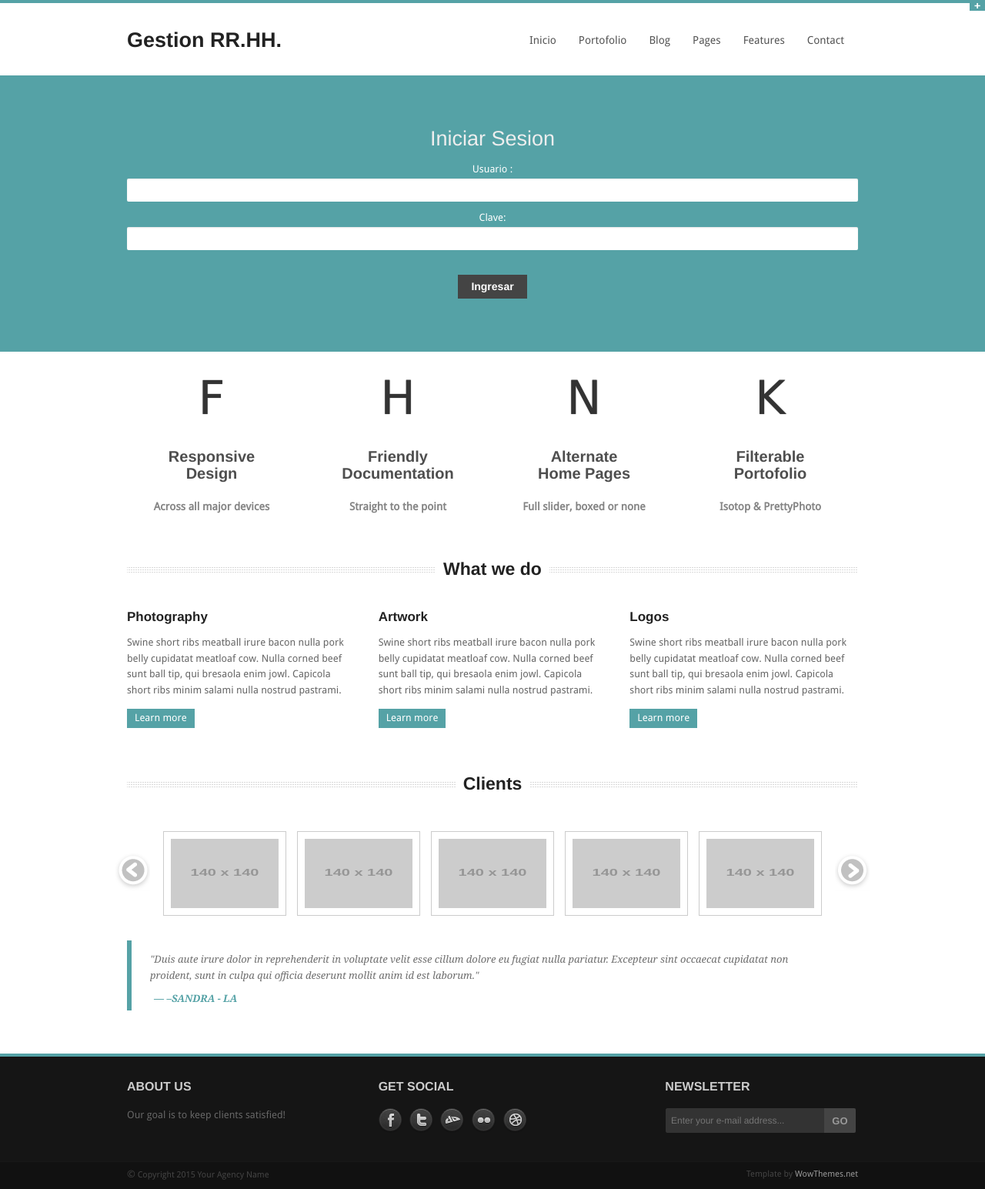
After one commit to nmcantorp/colegios, a PHP site: page /index_anderson.html in a window 1280 px wide. The commit adds this page. Shown: the whole page at 77% size. Run offline with PHP 8.4, Linux system fonts and the light colour scheme; grey boxes labelled with a size stand in for pictures from a placeholder-image service; some libraries are stand-ins or nearby versions.

Commit message:
Ajuste login y conexion

```diff
--- a/clases/conexion.php
+++ b/clases/conexion.php
@@ -6,7 +6,7 @@
 class ClassConexion
 {
 	public $host 	= 'localhost';
-	public $nomBD 	= 'sialen';
+	public $nomBD 	= 'sialen5_rh';
 	public $user 	= 'root';
 	public $pass	= '';
 
--- /dev/null
+++ b/index_anderson.html
@@ -0,0 +1,359 @@
+<!DOCTYPE html>
+<!-- paulirish.com/2008/conditional-stylesheets-vs-css-hacks-answer-neither/ -->
+<!--[if lt IE 7]> <html class="no-js lt-ie9 lt-ie8 lt-ie7" lang="en"> <![endif]-->
+<!--[if IE 7]>    <html class="no-js lt-ie9 lt-ie8" lang="en"> <![endif]-->
+<!--[if IE 8]>    <html class="no-js lt-ie9" lang="en"> <![endif]-->
+<!--[if gt IE 8]><!-->
+<html class="no-js" lang="es">
+<!--<![endif]-->
+<head>
+<meta charset="utf-8"/>
+<!-- Set the viewport width to device width for mobile -->
+<meta name="viewport" content="width=device-width"/>
+<link type="image/x-icon" href="images/favicon.ico" rel="icon"/>
+<title>SEIP RR.HH</title>
+<!-- CSS Files-->
+<link rel="stylesheet" href="stylesheets/style.css">
+<link rel="stylesheet" href="stylesheets/skins/blue.css">
+<!-- skin color -->
+<link rel="stylesheet" href="stylesheets/responsive.css">
+<!-- IE Fix for HTML5 Tags -->
+<!--[if lt IE 9]>
+    <script src="http://html5shiv.googlecode.com/svn/trunk/html5.js"></script>
+  <![endif]-->
+<script type="text/javascript">
+function vacio(q) {
+        for ( i = 0; i < q.length; i++ ) {
+                if ( q.charAt(i) != " " ) {
+                        return true
+                }
+        }
+        return false
+}
+
+//valida que el campo no este vacio y no tenga solo espacios en blanco
+function valida(F)
+{
+        if( vacio(F.usuario.value) == false )
+                {
+                alert("Introduzca un usuario valido.")
+                return false
+                }
+                if( vacio(F.password.value) == false )
+                {
+                alert("Introduzca una clave valida.")
+                return false
+                }
+                  else
+                    {//alert("OK")
+                    //cambiar la linea siguiente por return true para que ejecute la accion del formulario
+                        return true
+                    }
+}
+</script>
+</head>
+<body>
+<!-- HIDDEN PANEL
+================================================== -->
+<div id="panel">
+	<div class="row">
+		<div class="twelve columns">
+            <img src="images/sialen.png" width="40" height="40" class="pics" alt="info">
+			<div class="infotext">
+                <center>SEIP" - MODULO&nbsp;DE&nbsp;RECURSOS&nbsp;HUMANOS.<hr></center>
+			</div>
+		</div>
+	</div>
+</div>
+<p class="slide">
+	<a href="#" class="btn-slide"></a>
+</p>
+<!-- HEADER
+================================================== -->
+<div class="row">
+	<div class="headerlogo four columns">
+		<div class="logo">
+			<a href="index.html">
+			<h4>Gestion RR.HH.</h4>
+			</a>
+		</div>
+	</div>
+	<div class="headermenu eight columns noleftmarg">
+		<nav id="nav-wrap">
+		<ul id="main-menu" class="nav-bar sf-menu">
+			<li class="current">
+			<a href="index.html">Inicio</a>
+			<ul>
+				<li><a href="index2.html">Without slider</a></li>
+			</ul>
+			</li>
+			<li>
+			<a href="#">Portofolio</a>
+			<ul>
+				<li><a href="portofolio2.html">2 Columns</a></li>
+				<li><a href="portofolio3.html">3 Columns</a></li>
+				<li><a href="portofolio4.html">4 Columns</a></li>
+				<li><a href="portofoliodetail.html">Project Details</a></li>
+			</ul>
+			</li>
+			<li>
+			<a href="#">Blog</a>
+			<ul>
+				<li><a href="blogpage1.html">Blog page style 1</a></li>
+				<li><a href="blogpage2.html">Blog page style 2</a></li>
+				<li><a href="blogpage3.html">Blog page style 3</a></li>
+				<li><a href="blogsinglepost.html">Single post</a></li>
+			</ul>
+			</li>
+			<li>
+			<a href="#">Pages</a>
+			<ul>
+				<li><a href="about.html">About us</a></li>
+				<li><a href="services.html">Services</a></li>
+			</ul>
+			</li>
+			<li>
+			<a href="#">Features</a>
+			<ul>
+				<li><a href="columns.html">Columns</a></li>
+				<li><a href="elements.html">Elements</a></li>
+				<li><a href="typography.html">Typography</a></li>
+			</ul>
+			</li>
+			<li>
+			<a href="contact.html">Contact</a>
+			</li>
+		</ul>
+		</nav>
+	</div>
+</div>
+<div class="clear">
+</div>
+<!-- SUBHEADER
+================================================== -->
+<div id="subheader" class="subheadertext" style="padding:50px 0px !Important;">
+	<div class="row">
+		<div class="twelve columns">
+			<div class="noslide">
+                <h3>Iniciar Sesion</h3>
+                    <form name="login" action="clases/validacion.php" method="post" onSubmit="return valida(this);">
+                        <center>
+                        <div class="login">
+                    	    <span>Usuario :</span>
+                    	        <div>
+                                    <input name="usuario" type="text"  maxlength="50" />
+                                </div>
+                        </div>
+                        <div class="login">
+                    	    <span>Clave:</span>
+                    	        <div>
+                                    <input name="password" type="password" maxlength="50"/>
+                                </div>
+                        </div>
+                        </center>
+                        <br>
+                        <input name="ingresar" type="submit" class="medium button" value="Ingresar"/>
+                    </form>
+<!--			<div class="minipause"></div><br/>
+			<a href="#" class="clear actbutton">Ingresar</a>-->
+			</div>
+		</div>
+	</div>
+</div>
+<!-- ANIMATED COLUMNS
+================================================== -->
+<div class="row">
+	<div class="twelve columns">
+		<ul class="ca-menu">
+			<li>
+			<a href="#">
+			<span class="ca-icon">F</span>
+			<div class="ca-content">
+				<h2 class="ca-main">Responsive<br/> Design</h2>
+				<h3 class="ca-sub">Across all major devices</h3>
+			</div>
+			</a>
+			</li>
+			<li>
+			<a href="#">
+			<span class="ca-icon">H</span>
+			<div class="ca-content">
+				<h2 class="ca-main">Friendly<br/> Documentation</h2>
+				<h3 class="ca-sub">Straight to the point</h3>
+			</div>
+			</a>
+			</li>
+			<li>
+			<a href="#">
+			<span class="ca-icon">N</span>
+			<div class="ca-content">
+				<h2 class="ca-main">Alternate<br/> Home Pages</h2>
+				<h3 class="ca-sub">Full slider, boxed or none</h3>
+			</div>
+			</a>
+			</li>
+			<li>
+			<a href="#">
+			<span class="ca-icon">K</span>
+			<div class="ca-content">
+				<h2 class="ca-main">Filterable<br/> Portofolio</h2>
+				<h3 class="ca-sub">Isotop & PrettyPhoto</h3>
+			</div>
+			</a>
+			</li>
+		</ul>
+	</div>
+</div>
+<!-- CONTENT
+================================================== -->
+<div class="row">
+	<div class="twelve columns">
+		<div class="centersectiontitle">
+			<h4>What we do</h4>
+		</div>
+	</div>
+	<div class="four columns">
+		<h5>Photography</h5>
+		<p>
+			 Swine short ribs meatball irure bacon nulla pork belly cupidatat meatloaf cow. Nulla corned beef sunt ball tip, qui bresaola enim jowl. Capicola short ribs minim salami nulla nostrud pastrami.
+		</p>
+		<p>
+			<a href="#" class="readmore">Learn more</a>
+		</p>
+	</div>
+	<div class="four columns">
+		<h5>Artwork</h5>
+		<p>
+			Swine short ribs meatball irure bacon nulla pork belly cupidatat meatloaf cow. Nulla corned beef sunt ball tip, qui bresaola enim jowl. Capicola short ribs minim salami nulla nostrud pastrami.
+		</p>
+		<p>
+			<a href="#" class="readmore">Learn more</a>
+		</p>
+	</div>
+	<div class="four columns">
+		<h5>Logos</h5>
+		<p>
+			 Swine short ribs meatball irure bacon nulla pork belly cupidatat meatloaf cow. Nulla corned beef sunt ball tip, qui bresaola enim jowl. Capicola short ribs minim salami nulla nostrud pastrami.
+		</p>
+		<p>
+			<a href="#" class="readmore">Learn more</a>
+		</p>
+	</div>
+</div>
+<div class="hr">
+</div>
+<!-- CLIENTS
+================================================== -->
+<div class="row">
+	<div class="twelve columns">
+		<div class="centersectiontitle">
+			<h4>Clients</h4>
+		</div>
+	</div>
+	<div class="twelve columns">
+		<div class="image_carousel fitcarousel">
+		<div id="foo2">
+				<img src="http://placehold.it/140x140/222" alt="" width="140" height="140"/>
+				<img src="http://placehold.it/140x140/333" alt="" width="140" height="140"/>
+				<img src="http://placehold.it/140x140/222" alt="" width="140" height="140"/>
+				<img src="http://placehold.it/140x140/333" alt="" width="140" height="140"/>
+				<img src="http://placehold.it/140x140/222" alt="" width="140" height="140"/>
+				<img src="http://placehold.it/140x140/333" alt="" width="140" height="140"/>
+				<img src="http://placehold.it/140x140/222" alt="" width="140" height="140"/>
+				<img src="http://placehold.it/140x140/333" alt="" width="140" height="140"/>
+				<img src="http://placehold.it/140x140/222" alt="" width="140" height="140"/>
+				<img src="http://placehold.it/140x140/333" alt="" width="140" height="140"/>
+				<img src="http://placehold.it/140x140/222" alt="" width="140" height="140"/>
+				<img src="http://placehold.it/140x140/333" alt="" width="140" height="140"/>
+			</div>
+			<div class="clearfix">
+			</div>
+			<a class="prev" id="foo2_prev" href="#"><span>prev</span></a>
+			<a class="next" id="foo2_next" href="#"><span>next</span></a>
+		</div>
+	</div>
+</div>
+<!-- TESTIMONIALS
+================================================== -->
+<div class="row">
+	<div class="twelve columns">
+		<div id="testimonials">
+			<blockquote>
+				<p>
+					 "Lorem ipsum dolor sit amet, consectetur adipisicing elit, sed do eiusmod tempor incididunt ut labore et dolore magna aliqua. Ut enim ad minim veniam, quis nostrud exercitation ullamco laboris nisi ut aliquip ex ea commodo consequat. " <cite>&ndash;Martin - NY</cite>
+				</p>
+			</blockquote>
+			<blockquote>
+				<p>
+					 "Duis aute irure dolor in reprehenderit in voluptate velit esse cillum dolore eu fugiat nulla pariatur. Excepteur sint occaecat cupidatat non proident, sunt in culpa qui officia deserunt mollit anim id est laborum." <cite>&ndash;Sandra - LA</cite>
+				</p>
+			</blockquote>
+			<blockquote>
+				<p>
+					 "Duis aute irure dolor in reprehenderit in voluptate velit esse cillum dolore eu fugiat nulla pariatur. Excepteur sint occaecat cupidatat non proident, sunt in culpa qui officia deserunt mollit anim id est laborum." <cite>&ndash;Jason - MA</cite>
+				</p>
+			</blockquote>
+		</div>
+		<!--end testimonials-->
+	</div>
+</div>
+
+<!-- FOOOTER
+================================================== -->
+<div id="footer">
+	<footer class="row">
+	<p class="back-top floatright">
+		<a href="#top"><span></span></a>
+	</p>
+	<div class="four columns">
+		<h1>ABOUT US</h1>
+		 Our goal is to keep clients satisfied!
+	</div>
+	<div class="four columns">
+		<h1>GET SOCIAL</h1>
+		<a class="social facebook" href="#"></a>
+		<a class="social twitter" href="#"></a>
+		<a class="social deviantart" href="#"></a>
+		<a class="social flickr" href="#"></a>
+		<a class="social dribbble" href="#"></a>
+	</div>
+	<div class="four columns">
+		<h1 class="newsmargin">NEWSLETTER</h1>
+		<div class="row collapse newsletter floatright">
+			<div class="ten mobile-three columns">
+				<input type="text" class="nomargin" placeholder="Enter your e-mail address...">
+			</div>
+			<div class="two mobile-one columns">
+				<a href="#" class="postfix button expand">GO</a>
+			</div>
+		</div>
+	</div>
+	</footer>
+</div>
+<div class="copyright">
+	<div class="row">
+		<div class="six columns">
+			 &copy;<span class="small"> Copyright 2015 Your Agency Name</span>
+		</div>
+		<div class="six columns">
+			<span class="small floatright"> Template by <a href="www.wowthemes.net">WowThemes.net</a></span>
+		</div>
+	</div>
+</div>
+<!-- JAVASCRIPTS
+================================================== -->
+<!-- Javascript files placed here for faster loading -->
+<script src="javascripts/foundation.min.js"></script>
+<script src="javascripts/jquery.easing.1.3.js"></script>
+<script src="javascripts/elasticslideshow.js"></script>
+<script src="javascripts/jquery.carouFredSel-6.0.5-packed.js"></script>
+<script src="javascripts/jquery.cycle.js"></script>
+<script src="javascripts/app.js"></script>
+<script src="javascripts/modernizr.foundation.js"></script>
+<script src="javascripts/slidepanel.js"></script>
+<script src="javascripts/scrolltotop.js"></script>
+<script src="javascripts/hoverIntent.js"></script>
+<script src="javascripts/superfish.js"></script>
+<script src="javascripts/responsivemenu.js"></script>
+</body>
+</html>
--- a/pages/commons/footer.php
+++ b/pages/commons/footer.php
@@ -55,5 +55,6 @@
 <script src="javascripts/hoverIntent.js"></script>
 <script src="javascripts/superfish.js"></script>
 <script src="javascripts/responsivemenu.js"></script>
+<script src="javascripts/funciones_propias.js"></script>
 </body>
 </html>
--- a/pages/commons/header.php
+++ b/pages/commons/header.php
@@ -17,6 +17,7 @@
 <link rel="stylesheet" href="stylesheets/skins/blue.css">
 <!-- skin color -->
 <link rel="stylesheet" href="stylesheets/responsive.css">
+<link rel="stylesheet" href="stylesheets/sialen.css">
 <!-- IE Fix for HTML5 Tags -->
 <!--[if lt IE 9]>
     <script src="http://html5shiv.googlecode.com/svn/trunk/html5.js"></script>
--- a/stylesheets/responsive.css
+++ b/stylesheets/responsive.css
@@ -236,6 +236,7 @@ MAX-WITH 480
 	#testimonials {height:260px !important;}
     #testimonials blockquote{height:260px !important;}
 	.noslide h3 {padding:0px;}
+    .noslide {width: 100% !important;}
 	.ca-menu li {width:100%;float:none;}
 	#subheader p {  text-align: center;}
 	p.right {float:none;}
@@ -276,4 +277,5 @@ MAX-WIDTH 240
 h1 {font-size:20px;}
 #testimonials {height:250px !Important;}
 .image_carousel {overflow:hidden;}
+form{ width: 100%; }
 }
--- /dev/null
+++ b/stylesheets/sialen.css
@@ -0,0 +1,3 @@
+.login2{
+    background: url(../images/imagen_login.png) center !important;
+}
```
Also changed, not shown: clases/validacion.php (added, +49 -0 lines), index.php (+24 -5 lines), javascripts/funciones_propias.js (added, +29 -0 lines), images/imagen_login.png (added), images/sialen.png (added).
